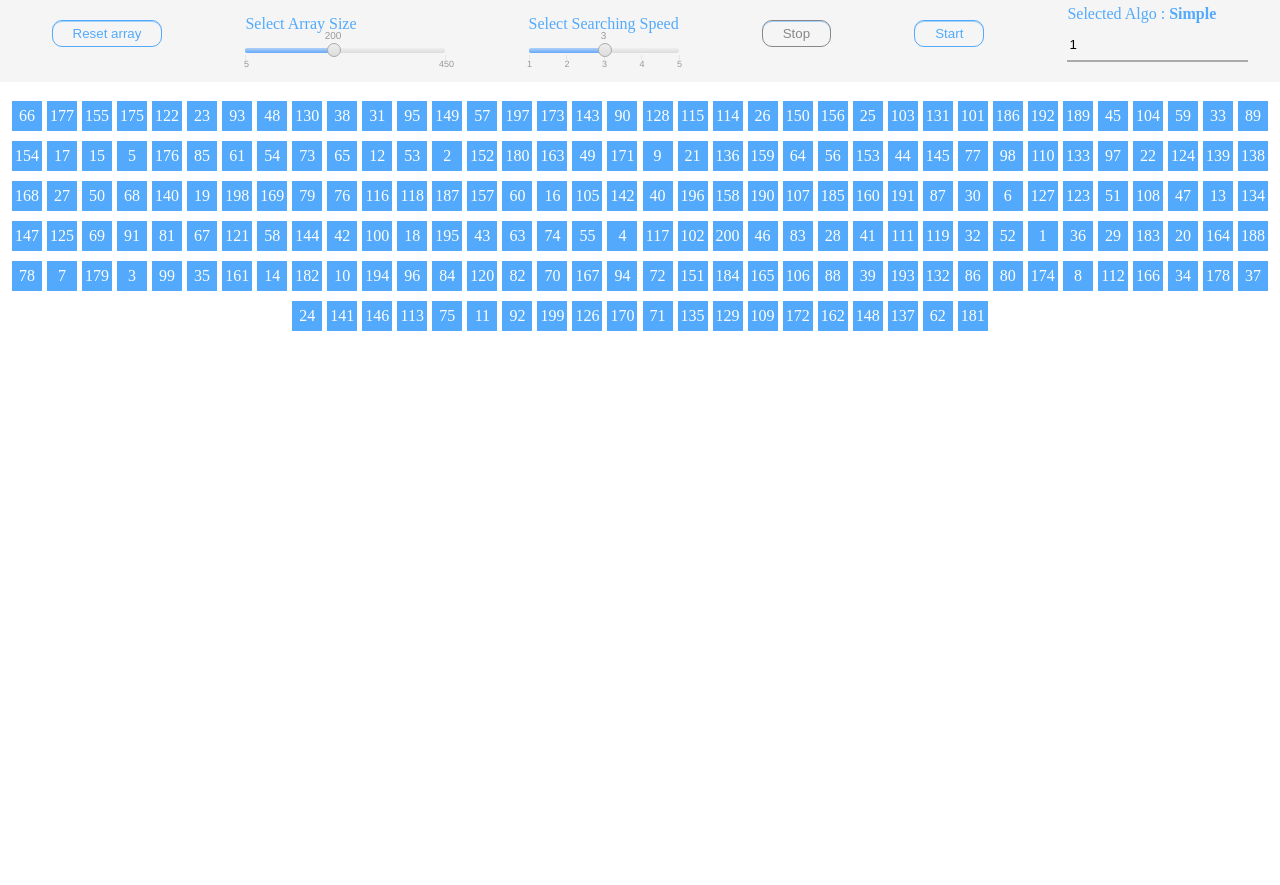
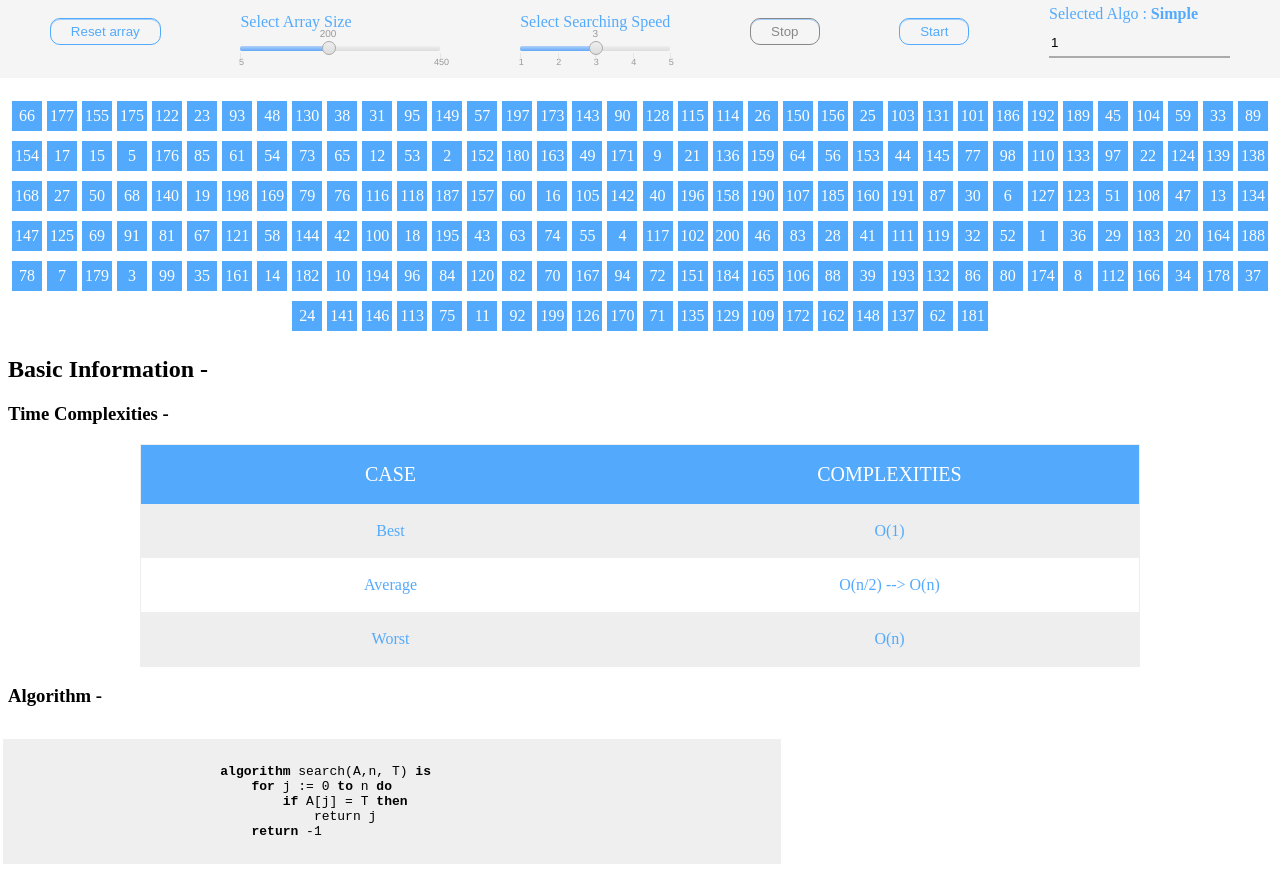
Before and after one commit to rajVashishtha/visualizer, a website: page index_search.html in a window 1280 px wide. Shown: the part 62-947 px from the top of the page. Before the commit the page ends 800 px from the top, so only its background shows below. Drawn offline with nearby package versions, Linux system fonts and the light colour scheme.

Commit message:
Added information for search algos

```diff
--- a/index_search.html
+++ b/index_search.html
@@ -5,6 +5,7 @@
             My Visualizer
         </title>
         <link href="./css/main.css" rel="stylesheet" />
+        <link href="./css/table.css" rel="stylesheet" />
         <link href="./css/searching.css" rel="stylesheet" />
         <script src="https://code.jquery.com/jquery-3.5.1.js" integrity="sha256-QWo7LDvxbWT2tbbQ97B53yJnYU3WhH/C8ycbRAkjPDc=" crossorigin="anonymous"></script>
         <script src="extras/jquery.range.js" type="text/javascript"></script>
@@ -47,6 +48,99 @@
             </div>
 
         </div>
+        <div class="info_div">
+            <div id="simple_search_info">
+                <h2>Basic Information - </h2>
+                <div class="main_info_div">
+                    <h3>Time Complexities - </h3>
+                    <div class="container">
+
+                        <div class="table">
+                            <div class="table-header">
+                                <div class="header__item"><a id="name" class="filter__link" href="#">Case</a></div>
+                                <div class="header__item"><a id="wins" class="filter__link filter__link--number" href="#">Complexities</a></div>
+                            </div>
+                            <div class="table-content">
+                                <div class="table-row">
+                                    <div class="table-data">Best</div>
+                                    <div class="table-data">O(1)</div>
+                                </div>
+                                <div class="table-row">
+                                    <div class="table-data">Average</div>
+                                    <div class="table-data">O(n/2) --&gt; O(n)</div>
+
+                                </div>
+                                <div class="table-row">
+                                    <div class="table-data">Worst</div>
+                                    <div class="table-data">O(n)</div>
+                                </div>
+                            </div>
+                        </div>
+                    </div>
+                    <h3>Algorithm - </h3>
+                    <code>
+                        <pre>
+                        <b>algorithm</b> search(A,n, T) <b>is</b>
+                            <b>for</b> j&nbsp;:= 0 <b>to</b> n <b>do</b>
+                                <b>if</b> A[j] = T <b>then</b>
+                                    return&nbsp;j
+                            <b>return</b> -1
+                        </pre>
+                    </code>
+
+                </div>
+
+            </div>
+            <div id="binary_search_info">
+                <h2>Basic Information - </h2>
+                <div class="main_info_div">
+                    <h3>Time Complexities - </h3>
+                    <div class="container">
+
+                        <div class="table">
+                            <div class="table-header">
+                                <div class="header__item"><a id="name" class="filter__link" href="#">Case</a></div>
+                                <div class="header__item"><a id="wins" class="filter__link filter__link--number" href="#">Complexities</a></div>
+                            </div>
+                            <div class="table-content">
+                                <div class="table-row">
+                                    <div class="table-data">Best</div>
+                                    <div class="table-data">O(1)</div>
+                                </div>
+                                <div class="table-row">
+                                    <div class="table-data">Average</div>
+                                    <div class="table-data">O(logn)</div>
+
+                                </div>
+                                <div class="table-row">
+                                    <div class="table-data">Worst</div>
+                                    <div class="table-data">O(logn)</div>
+                                </div>
+                            </div>
+                        </div>
+                    </div>
+                    <h3>Algorithm - </h3>
+                    <code>
+                        <pre>
+                            <b>function</b> binary_search(A, n, T) <b>is</b>
+                            L&nbsp;:= 0
+                            R&nbsp;:= n − 1
+                            <b>while</b> L ≤ R <b>do</b>
+                                m&nbsp;:= floor((L + R) / 2)
+                                <b>if</b> A[m] &lt; T <b>then</b>
+                                    L&nbsp;:= m + 1
+                                <b>else if</b> A[m] &gt; T <b>then</b>
+                                    R&nbsp;:= m − 1
+                                <b>else</b>:
+                                    <b>return</b> m
+                            <b>return</b> -1
+                        </pre>
+                    </code>
+
+                </div>
+
+            </div>
+        </div>
 
     </body>
     <script src="js/searching/generate_array.js" type="text/javascript"></script>
--- a/static/css/main.css
+++ b/static/css/main.css
@@ -90,3 +90,6 @@ code pre{
 #bubble_sort_info, #quick_sort_info, #heap_sort_info{
     display: none;
 }
+#binary_search_info{
+    display: none;
+}
--- a/static/js/searching/main.js
+++ b/static/js/searching/main.js
@@ -34,10 +34,11 @@ $("#reset_array").on("click",()=>{
     generateArray()
 });
 $(".sorting_buttons button").on("click",(e)=>{
-    console.log("working")
     const button_text = e.target.innerHTML
     $("#selected_algorithm").text(button_text)
     selected_algo = button_text.toLowerCase()
+    $("#binary_search_info, #simple_search_info").css('display','none')
+    $("#"+selected_algo+"_search_info").css("display","block")
 })
 $("#start_searching").on("click",runSearching)
 $("#stop_searching").on("click",()=>{
```
